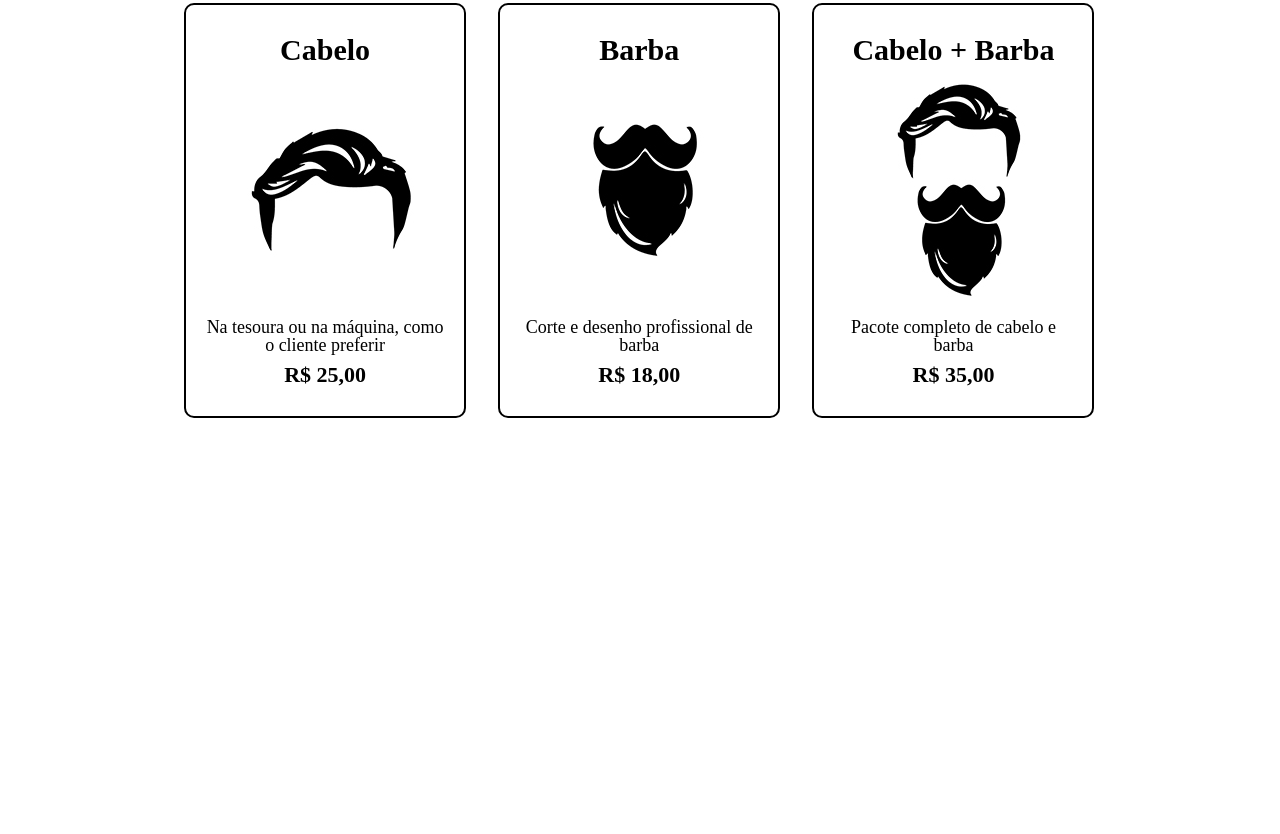
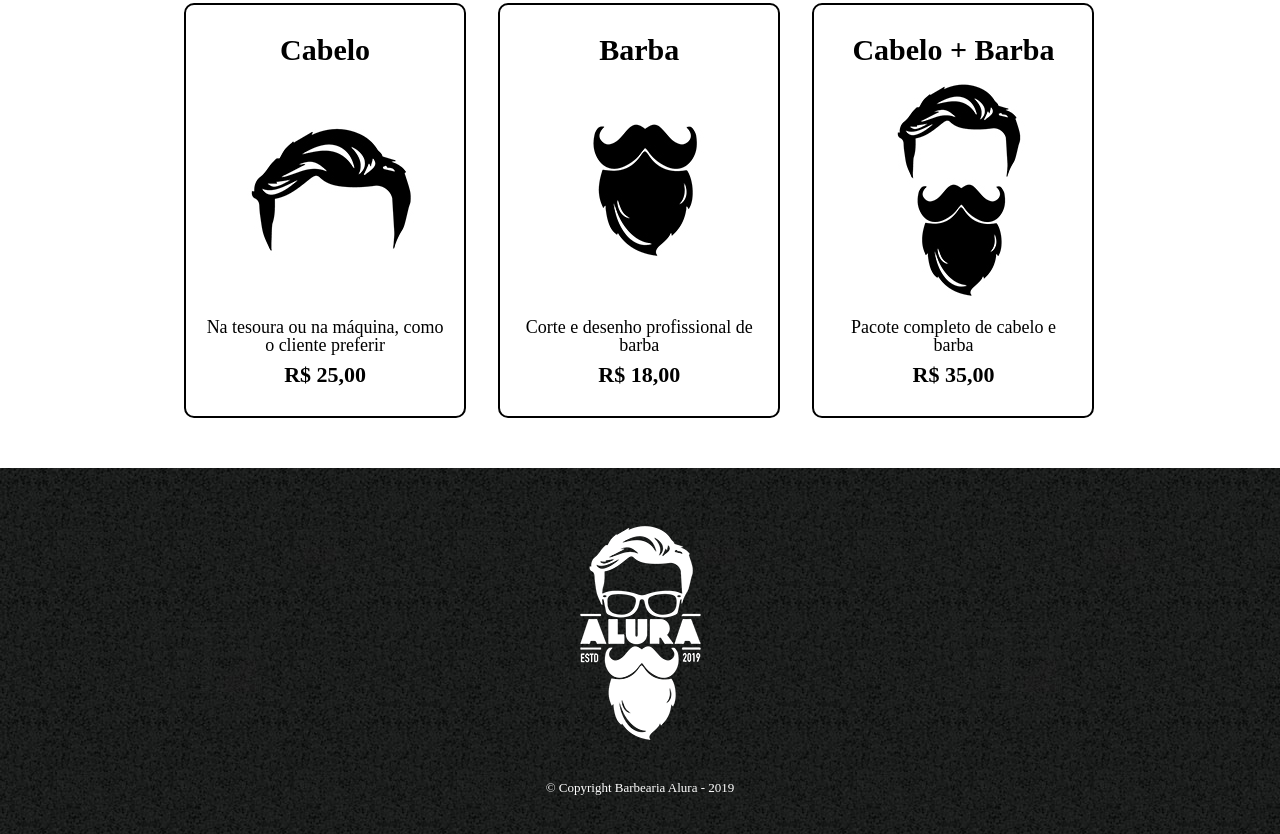
Before and after one commit to PedroHLSilva/barbeariaAlura, a plain HTML site: page produtos.html in a window 1280 px wide. Shown: the part 340-1174 px from the top of the page. Before the commit the page ends 808 px from the top, so only its background shows below. Drawn offline with Linux system fonts and the light colour scheme.

Commit message:
adição do rodapé

```diff
--- a/produtos.css
+++ b/produtos.css
@@ -77,3 +77,15 @@ nav a:hover{
     font-weight: bold;
     margin: 10px 0 0;
 }
+
+footer {
+    text-align: center;
+    background: url(bg.jpg);
+    padding: 40px 0;
+}
+
+.copyright {
+    color: white;
+    font-size: 13px;
+    margin-top: 20px;
+}
--- a/produtos.html
+++ b/produtos.html
@@ -44,5 +44,10 @@
                 </li>
             </ul>
         </main>
+
+        <footer>
+            <img src="logo-branco.png">
+            <p class="copyright">&copy; Copyright Barbearia Alura - 2019</p>
+        </footer>
     </body>
 </html>
```
Also changed, not shown: bg.jpg (added), logo-branco.png (added).
